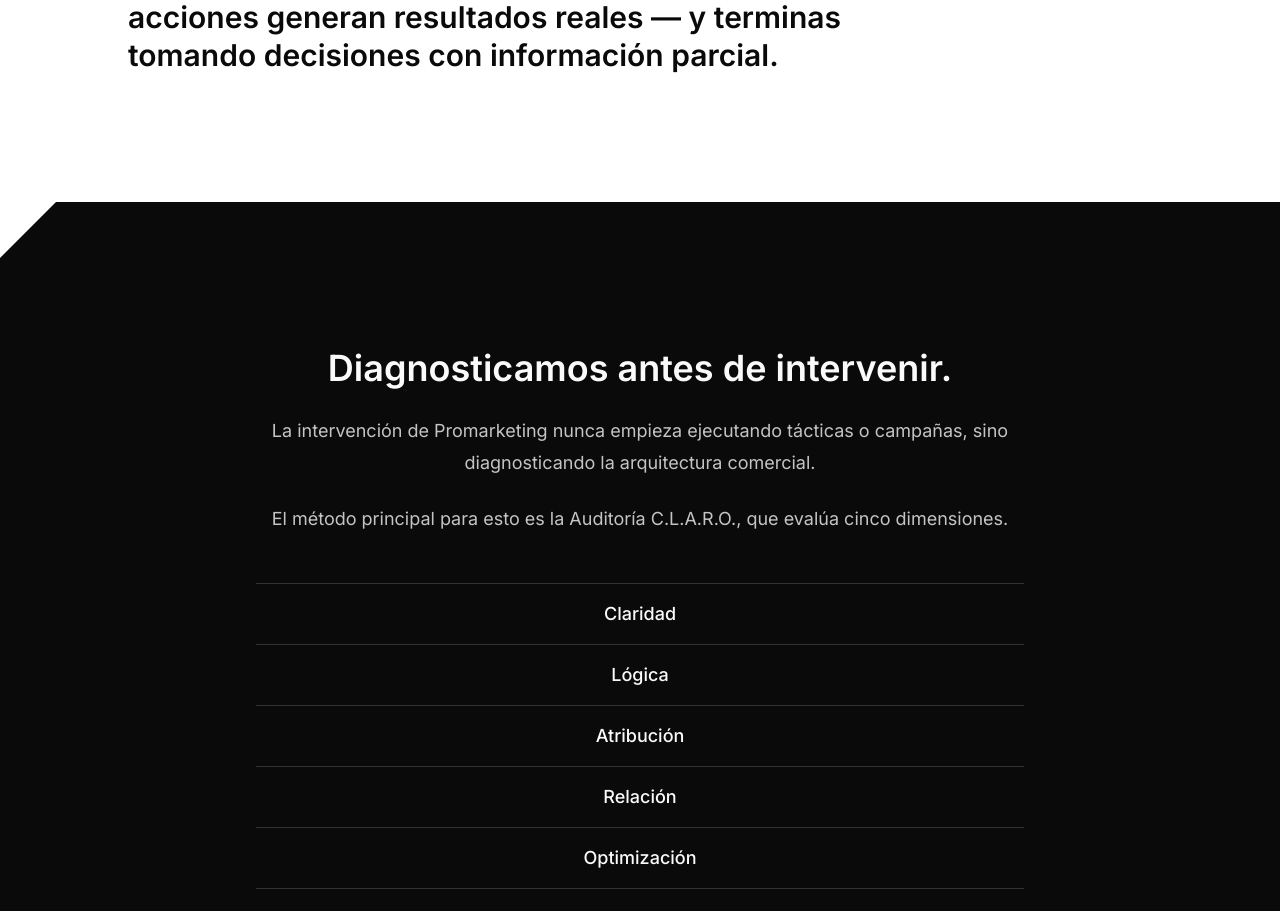
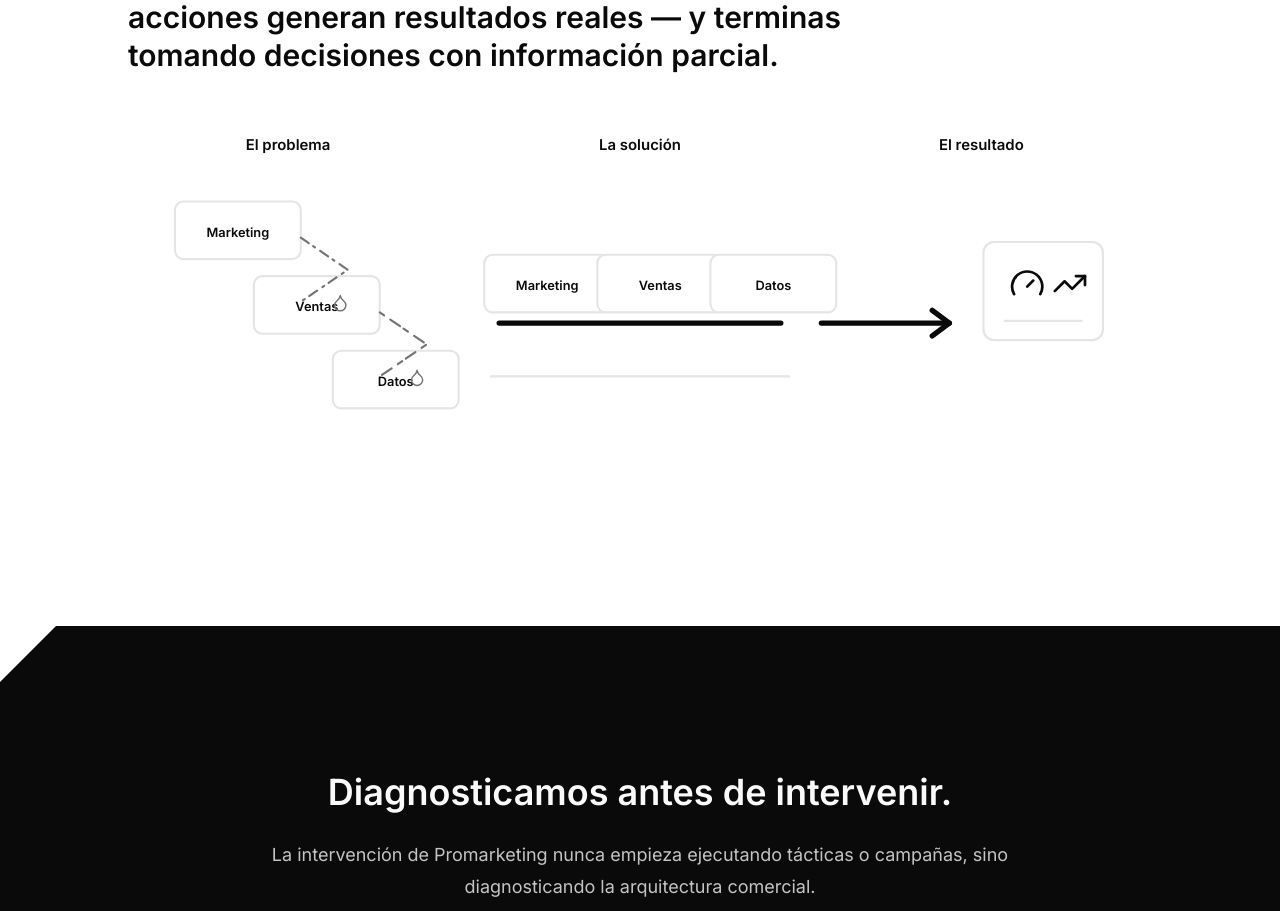
Before and after one commit to Promarketing2026/web, a Next.js app: page / in a window 1280 px wide. Shown: the part 1993-2904 px from the top of the page. Built offline with nearby package versions, Linux system fonts and the light colour scheme.

Commit message:
Crear diagrama SVG de 3 etapas para B5

```diff
--- /dev/null
+++ b/components/education-infrastructure-diagram.tsx
@@ -0,0 +1,199 @@
+import { Droplet, Gauge, TrendingUp } from "lucide-react";
+
+const systems = ["Marketing", "Ventas", "Datos"];
+
+function SystemBox({
+  label,
+  x,
+  y,
+}: {
+  label: string;
+  x: number;
+  y: number;
+}) {
+  return (
+    <g>
+      <rect
+        x={x}
+        y={y}
+        width="118"
+        height="54"
+        rx="8"
+        fill="var(--background)"
+        stroke="var(--border)"
+        strokeWidth="2"
+      />
+      <text
+        x={x + 59}
+        y={y + 33}
+        fill="var(--foreground)"
+        textAnchor="middle"
+        className="text-xs font-semibold"
+      >
+        {label}
+      </text>
+    </g>
+  );
+}
+
+export function EducationInfrastructureDiagram() {
+  return (
+    <figure
+      aria-label="De la fragmentación a la infraestructura conectada"
+      className="w-full"
+    >
+      <svg
+        role="img"
+        viewBox="0 0 960 360"
+        className="h-auto w-full overflow-visible"
+      >
+        <title>De la fragmentación a la infraestructura conectada</title>
+
+        <g aria-label="Etapa 1: El problema">
+          <text
+            x="150"
+            y="34"
+            fill="var(--foreground)"
+            textAnchor="middle"
+            className="text-sm font-semibold"
+          >
+            El problema
+          </text>
+          {systems.map((system, index) => (
+            <SystemBox
+              key={system}
+              label={system}
+              x={44 + index * 74}
+              y={82 + index * 70}
+            />
+          ))}
+          <path
+            d="M 162 116 L 206 146 L 162 176"
+            fill="none"
+            stroke="var(--muted-foreground)"
+            strokeDasharray="9 5 2 6"
+            strokeLinecap="round"
+            strokeWidth="2"
+          />
+          <path
+            d="M 236 186 L 280 216 L 236 246"
+            fill="none"
+            stroke="var(--muted-foreground)"
+            strokeDasharray="5 7 11 4"
+            strokeLinecap="round"
+            strokeWidth="2"
+          />
+          <Droplet
+            aria-hidden="true"
+            x={190}
+            y={168}
+            width={18}
+            height={18}
+            color="var(--muted-foreground)"
+            strokeWidth={1.8}
+          />
+          <Droplet
+            aria-hidden="true"
+            x={262}
+            y={238}
+            width={18}
+            height={18}
+            color="var(--muted-foreground)"
+            strokeWidth={1.8}
+          />
+        </g>
+
+        <g aria-label="Etapa 2: La solución">
+          <text
+            x="480"
+            y="34"
+            fill="var(--foreground)"
+            textAnchor="middle"
+            className="text-sm font-semibold"
+          >
+            La solución
+          </text>
+          <path
+            d="M 348 196 H 612"
+            fill="none"
+            stroke="var(--foreground)"
+            strokeLinecap="round"
+            strokeWidth="5"
+          />
+          <path
+            d="M 340 246 H 620"
+            fill="none"
+            stroke="var(--border)"
+            strokeLinecap="round"
+            strokeWidth="2"
+          />
+          {systems.map((system, index) => (
+            <SystemBox key={system} label={system} x={334 + index * 106} y={132} />
+          ))}
+        </g>
+
+        <g aria-label="Etapa 3: El resultado">
+          <text
+            x="800"
+            y="34"
+            fill="var(--foreground)"
+            textAnchor="middle"
+            className="text-sm font-semibold"
+          >
+            El resultado
+          </text>
+          <path
+            d="M 650 196 H 770"
+            fill="none"
+            stroke="var(--foreground)"
+            strokeLinecap="round"
+            strokeWidth="5"
+          />
+          <path
+            d="M 770 196 L 754 184 M 770 196 L 754 208"
+            fill="none"
+            stroke="var(--foreground)"
+            strokeLinecap="round"
+            strokeLinejoin="round"
+            strokeWidth="5"
+          />
+          <rect
+            x="802"
+            y="120"
+            width="112"
+            height="92"
+            rx="10"
+            fill="var(--background)"
+            stroke="var(--border)"
+            strokeWidth="2"
+          />
+          <Gauge
+            aria-hidden="true"
+            x={826}
+            y={142}
+            width={34}
+            height={34}
+            color="var(--foreground)"
+            strokeWidth={1.8}
+          />
+          <TrendingUp
+            aria-hidden="true"
+            x={866}
+            y={142}
+            width={34}
+            height={34}
+            color="var(--foreground)"
+            strokeWidth={1.8}
+          />
+          <path
+            d="M 822 194 H 894"
+            fill="none"
+            stroke="var(--border)"
+            strokeLinecap="round"
+            strokeWidth="2"
+          />
+        </g>
+      </svg>
+    </figure>
+  );
+}
--- a/components/education.tsx
+++ b/components/education.tsx
@@ -1,3 +1,5 @@
+import { EducationInfrastructureDiagram } from "@/components/education-infrastructure-diagram";
+
 export function Education() {
   return (
     <section
@@ -29,6 +31,7 @@ export function Education() {
             parcial.
           </p>
         </div>
+        <EducationInfrastructureDiagram />
       </div>
     </section>
   );
```
Also changed, not shown: 2 other files (tests, documents, lock files or other folders).
